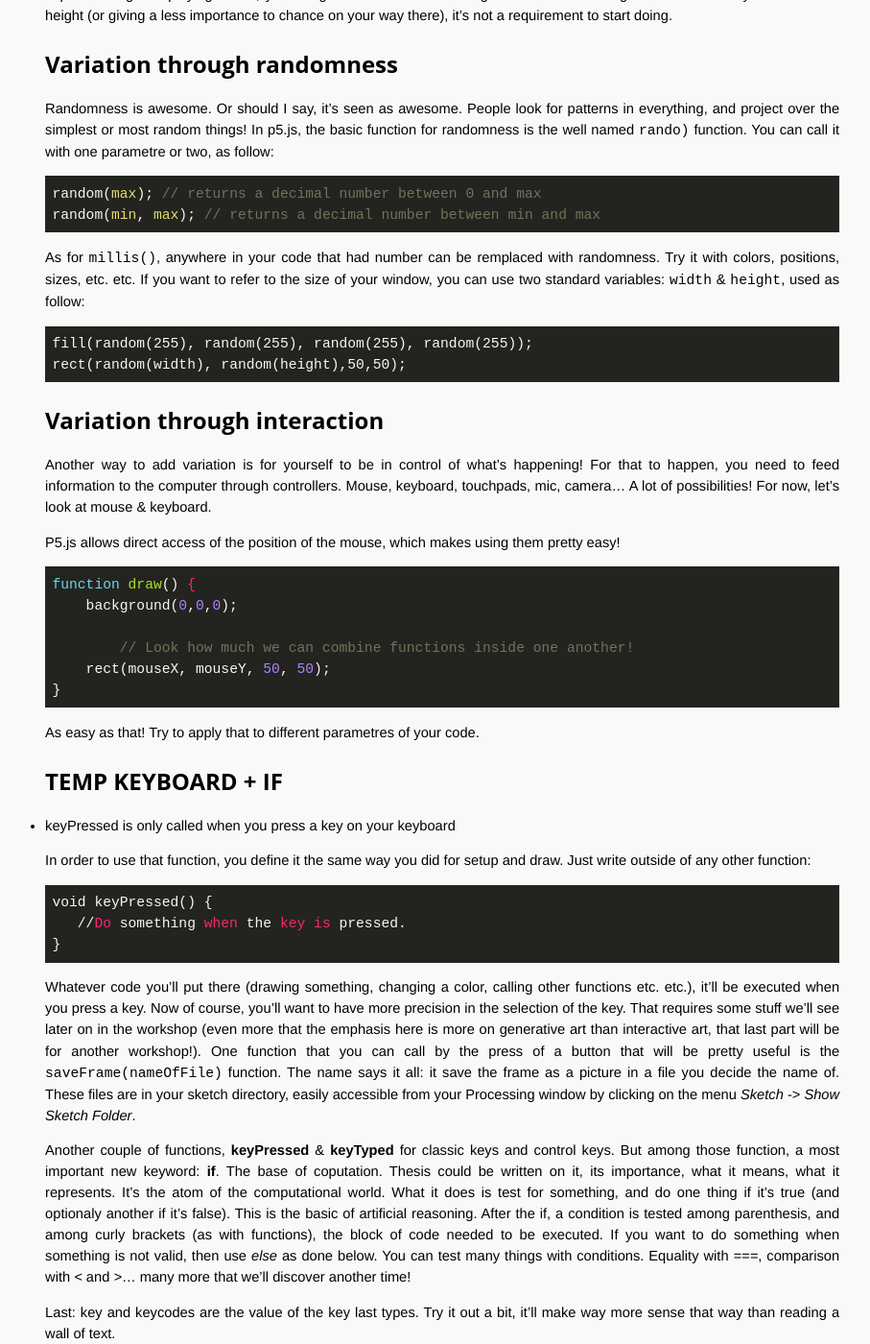
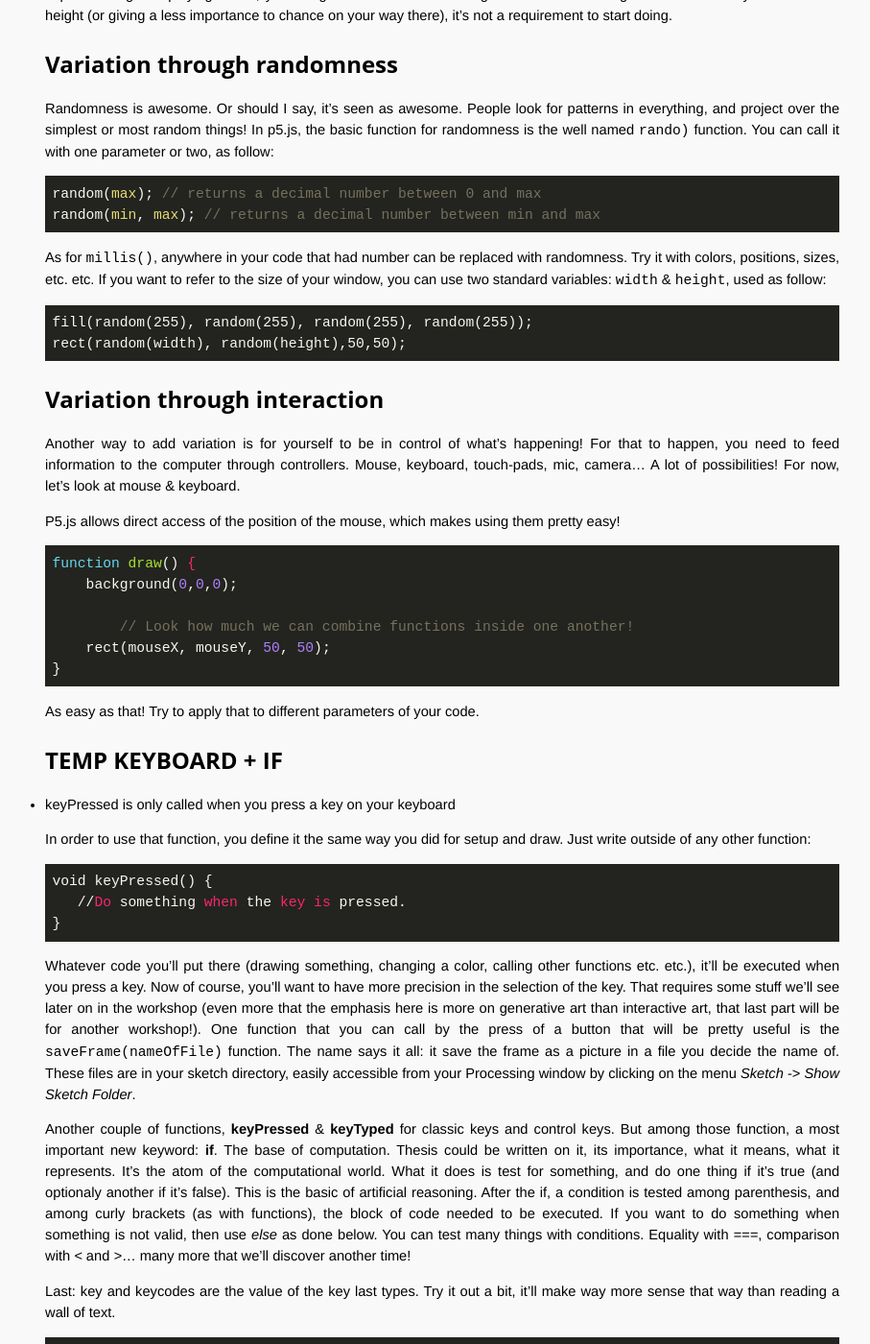
Before and after one commit to romamile/introcode, a Jekyll site: the page built from log3_Variations.markdown, in a window 1280 px wide and 1400 px high, scrolled down 892 px. Shown: the whole window at 96% size, without its empty margins (309-1216 px from the left). Built offline with Jekyll 4.4.1, drawn with Linux system fonts in a browser that asks for light colours; some of the changed text lies outside the part shown.

Commit message:
update english

````diff
--- a/log3_Variations.markdown
+++ b/log3_Variations.markdown
@@ -23,7 +23,7 @@ function draw() {
 }
 ```
 
-That goes... pretty fast. Let's maybe use `millis()/1000` instead of `millis()` in our past code! This will divide the speed by 1000. You can try different numbers, or control other parametres from your code. Oh, and you remember those dreaded cosinus and sinus from math class?! They are actually pretty fun:
+That goes... pretty fast. Let's maybe use `millis()/1000` instead of `millis()` in our past code! This will divide the speed by 1000. You can try different numbers, or control other parameters from your code. Oh, and you remember those dreaded cosine and sine from math class?! They are actually pretty fun:
 
 ```javascript
 function draw() {
@@ -39,14 +39,14 @@ The point here is to experiment. You don't need to understand something to exper
 
 
 ## Variation through randomness
-Randomness is awesome. Or should I say, it’s seen as awesome. People look for patterns in everything, and project over the simplest or most random things! In p5.js, the basic function for randomness is the well named `rando)` function. You can call it with one parametre or two, as follow:
+Randomness is awesome. Or should I say, it’s seen as awesome. People look for patterns in everything, and project over the simplest or most random things! In p5.js, the basic function for randomness is the well named `rando)` function. You can call it with one parameter or two, as follow:
 
 ```javascript
 random(max); // returns a decimal number between 0 and max
 random(min, max); // returns a decimal number between min and max
 ```
 
-As for `millis()`, anywhere in your code that had number can be remplaced with randomness. Try it with colors, positions, sizes, etc. etc. If you want to refer to the size of your window, you can use two standard variables: `width` & `height`, used as follow:
+As for `millis()`, anywhere in your code that had number can be replaced with randomness. Try it with colors, positions, sizes, etc. etc. If you want to refer to the size of your window, you can use two standard variables: `width` & `height`, used as follow:
 
 ```javascript
 fill(random(255), random(255), random(255), random(255));
@@ -54,7 +54,7 @@ rect(random(width), random(height),50,50);
 ```
 ## Variation through interaction
 
-Another way to add variation is for yourself to be in control of what's happening! For that to happen, you need to feed information to the computer through controllers. Mouse, keyboard, touchpads, mic, camera... A lot of possibilities! For now, let's look at mouse & keyboard.
+Another way to add variation is for yourself to be in control of what's happening! For that to happen, you need to feed information to the computer through controllers. Mouse, keyboard, touch-pads, mic, camera... A lot of possibilities! For now, let's look at mouse & keyboard.
 
 P5.js allows direct access of the position of the mouse, which makes using them pretty easy!
 
@@ -67,7 +67,7 @@ function draw() {
 }
 ```
 
-As easy as that! Try to apply that to different parametres of your code.
+As easy as that! Try to apply that to different parameters of your code.
 
 
 ## TEMP KEYBOARD + IF
@@ -85,7 +85,7 @@ void keyPressed() {
 Whatever code you'll put there (drawing something, changing a color, calling other functions etc. etc.), it'll be executed when you press a key. Now of course, you'll want to have more precision in the selection of the key. That requires some stuff we'll see later on in the workshop (even more that the emphasis here is more on generative art than interactive art, that last part will be for another workshop!). One function that you can call by the press of a button that will be pretty useful is the `saveFrame(nameOfFile)` function. The name says it all: it save the frame as a picture in a file you decide the name of. These files are in your sketch directory, easily accessible from your Processing window by clicking on the menu *Sketch* -> *Show Sketch Folder*.
 
 
-Another couple of functions, **keyPressed** & **keyTyped** for classic keys and control keys. But among those function, a most important new keyword: **if**. The base of coputation. Thesis could be written on it, its importance, what it means, what it represents. It's the atom of the computational world. What it does is test for something, and do one thing if it's true (and optionaly another if it's false). This is the basic of artificial reasoning. After the if, a condition is tested among parenthesis, and among curly brackets (as with functions), the block of code needed to be executed. If you want to do something when something is not valid, then use *else* as done below. You can test many things with conditions. Equality with *===*, comparison with *<* and *>*... many more that we'll discover another time!
+Another couple of functions, **keyPressed** & **keyTyped** for classic keys and control keys. But among those function, a most important new keyword: **if**. The base of computation. Thesis could be written on it, its importance, what it means, what it represents. It's the atom of the computational world. What it does is test for something, and do one thing if it's true (and optionaly another if it's false). This is the basic of artificial reasoning. After the if, a condition is tested among parenthesis, and among curly brackets (as with functions), the block of code needed to be executed. If you want to do something when something is not valid, then use *else* as done below. You can test many things with conditions. Equality with *===*, comparison with *<* and *>*... many more that we'll discover another time!
 
 Last: key and keycodes are the value of the key last types. Try it out a bit, it'll make way more sense that way than reading a wall of text.
 
````
Also changed, not shown: other parts of log3_Variations.markdown (+1 -1 lines).
